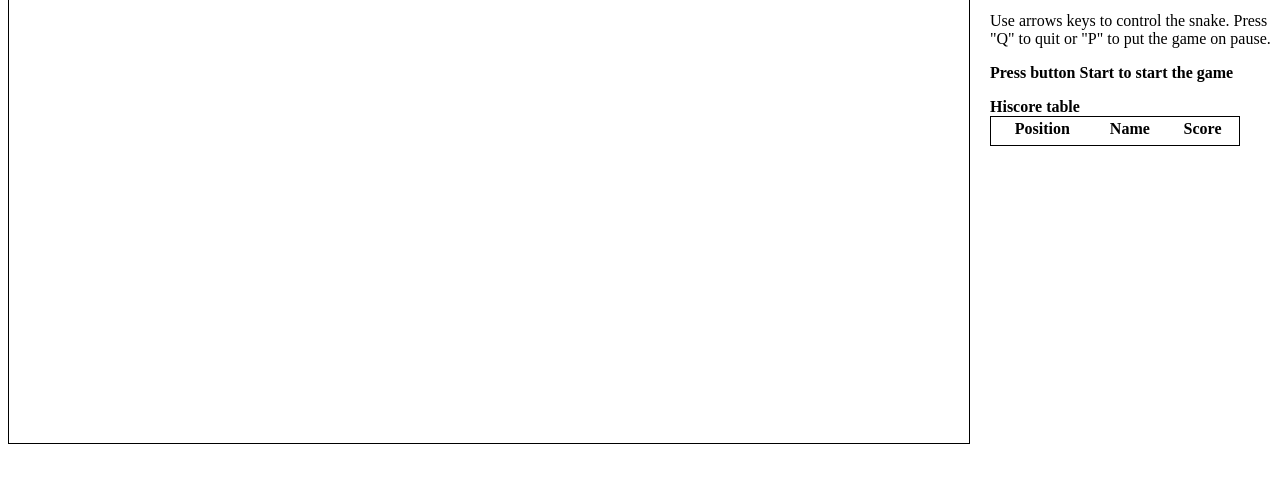
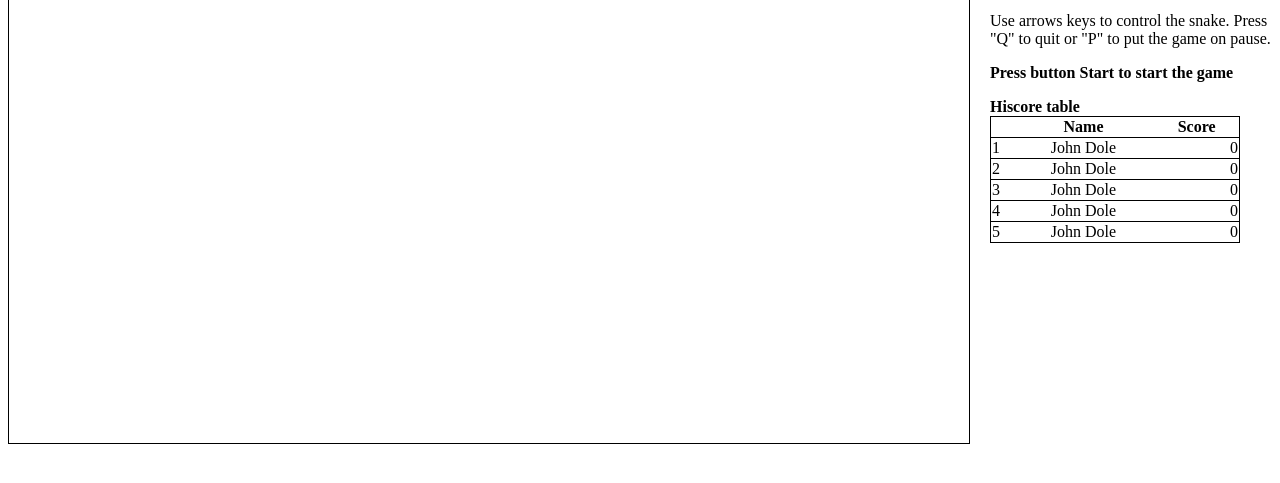
Before and after one commit to stamo/JS-Snake, a plain HTML site: page index.html in a window 1280 px wide. Shown: the part 175-658 px from the top of the page. Drawn offline with Linux system fonts and the light colour scheme.

Commit message:
High Score table implemented

```diff
--- a/GameEngine.js
+++ b/GameEngine.js
@@ -23,6 +23,8 @@ var engine = (function () {
             y: 0
         };
 
+    //Loading Hi score table from localStorage
+    loadHiscoreTable();
 
     // JS OOP Helper start
     Function.prototype.inherit = function (parent) {
@@ -375,14 +377,37 @@ var engine = (function () {
         gameField.draw();
         //calls update method each 100 miliseconds (this parameter controls the game speed)
         //with this code it is possible to implement increasing game speed
-        loadHiscoreTable();
         intervalId = setInterval(update, 100);
     }
 
-    //TODO: create hiscore table in the local storage and keep 5 top players
     function endGame() {
         clearInterval(intervalId);
-        //after game events
+        setTimeout(afterEndGameEvents, 100);
+    }
+
+    function afterEndGameEvents()
+    {
+        var minScore = hiscore.topFive.pop(),
+            hiscoreObject = {},
+            fontSize = 60;
+
+        gameField.ctx.clearRect(0, 0, gameField.size.WIDTH, gameField.size.HEIGHT);
+        gameField.ctx.font = fontSize + "px Arial";
+        gameField.ctx.textAlign = 'center';
+        gameField.ctx.fillStyle = "green";
+        gameField.ctx.fillText("Game Over", gameField.size.WIDTH / 2, gameField.size.HEIGHT / 2);
+        if (snake.totalFood > minScore.points) {
+            hiscoreObject.name = prompt("Congratulations!!! This is awesome result! Please, enter your name:");
+            hiscoreObject.points = snake.totalFood;
+            hiscore.topFive.push(hiscoreObject);
+            hiscore.topFive.sort(function (a, b) {
+                return b.points - a.points;
+            });
+            saveHiscoreTable();
+            loadHiscoreTable();
+        } else {
+            hiscore.topFive.push(minScore);
+        }
     }
 
     // This method is called each 100 miliseconds to update the states of all game objects
@@ -481,30 +506,44 @@ var engine = (function () {
     }
 
     function loadHiscoreTable() {
+        var i = 0,
+            hiscoreHTML = "",
+            HtmlTable = document.querySelector("#hiscoreTable");
+
         if (localStorage.snakeHiscore) {
             hiscore = JSON.parse(localStorage.snakeHiscore);
         } else {
             hiscore = {
-                topFive: [{ position: 1, name: "John Dole", points: 0 },
-                    { position: 2, name: "John Dole", points: 0 },
-                    { position: 3, name: "John Dole", points: 0 },
-                    { position: 4, name: "John Dole", points: 0 },
-                    { position: 5, name: "John Dole", points: 0 }]
+                topFive: [{ name: "John Dole", points: 0 },
+                    { name: "John Dole", points: 0 },
+                    { name: "John Dole", points: 0 },
+                    { name: "John Dole", points: 0 },
+                    { name: "John Dole", points: 0 }]
             };
-            saveHiscoreTable(hiscore);
+            saveHiscoreTable();
         }
+
+        for (i = 0; i < hiscore.topFive.length; i++) {
+            hiscoreHTML += '<tr><td>' + (i + 1) + '</td><td class="textCenter">' + hiscore.topFive[i].name + '</td><td class="textRight">' + hiscore.topFive[i].points + "</td></tr>"
+        }
+
+        HtmlTable.innerHTML = hiscoreHTML;
     }
 
-    function saveHiscoreTable(hiscoreTable) {
-        localStorage.snakeHiscore = JSON.stringify(hiscoreTable);
+    function saveHiscoreTable() {
+        localStorage.snakeHiscore = JSON.stringify(hiscore);
     }
 
+    //This implements snake control by accelerometer on mobile devices.
+    //It handles devicemotion event. But unfortunately it is not verry precise.
+    //TODO: try to make it better or implement touch control
     function handleMotionEvent(event) {
-
         var x = event.accelerationIncludingGravity.x,
             y = event.accelerationIncludingGravity.y,
             deltaX = Math.abs(x - deviceMotion.x),
             deltaY = Math.abs(y - deviceMotion.y);
+
+        //Next line makes it a little less sensible
         if (deltaX > 1 || deltaY > 1) {
             if (deltaX > deltaY) {
                 if (x > deviceMotion.x) {
@@ -524,6 +563,7 @@ var engine = (function () {
 
     //Exposes public methods
     return {
+        hiscore: hiscore,
         StartGame: StartGame
     }
 
--- a/index.html
+++ b/index.html
@@ -32,16 +32,12 @@
             <strong>Hiscore table</strong>
             <table>
                 <thead>
-                    <th>Position</th>
-                    <th>Name</th>
-                    <th>Score</th>
+                    <th></th>
+                    <th class="textCenter">Name</th>
+                    <th class="textCenter">Score</th>
                 </thead>
-                <tbody>
-                    <tr>
-                        <td></td>
-                        <td></td>
-                        <td></td>
-                    </tr>
+                <tbody id="hiscoreTable">
+
                 </tbody>
             </table>
         </aside>
--- a/main.css
+++ b/main.css
@@ -28,4 +28,18 @@ canvas {
 table {
     width: 250px;
     border: 1px solid black;
+    border-collapse: collapse;
 }
+
+td {
+    border-bottom: 1px solid black;
+    border-top: 1px solid black;
+}
+
+.textCenter {
+    text-align: center;
+}
+
+.textRight {
+    text-align: right;
+}
```
